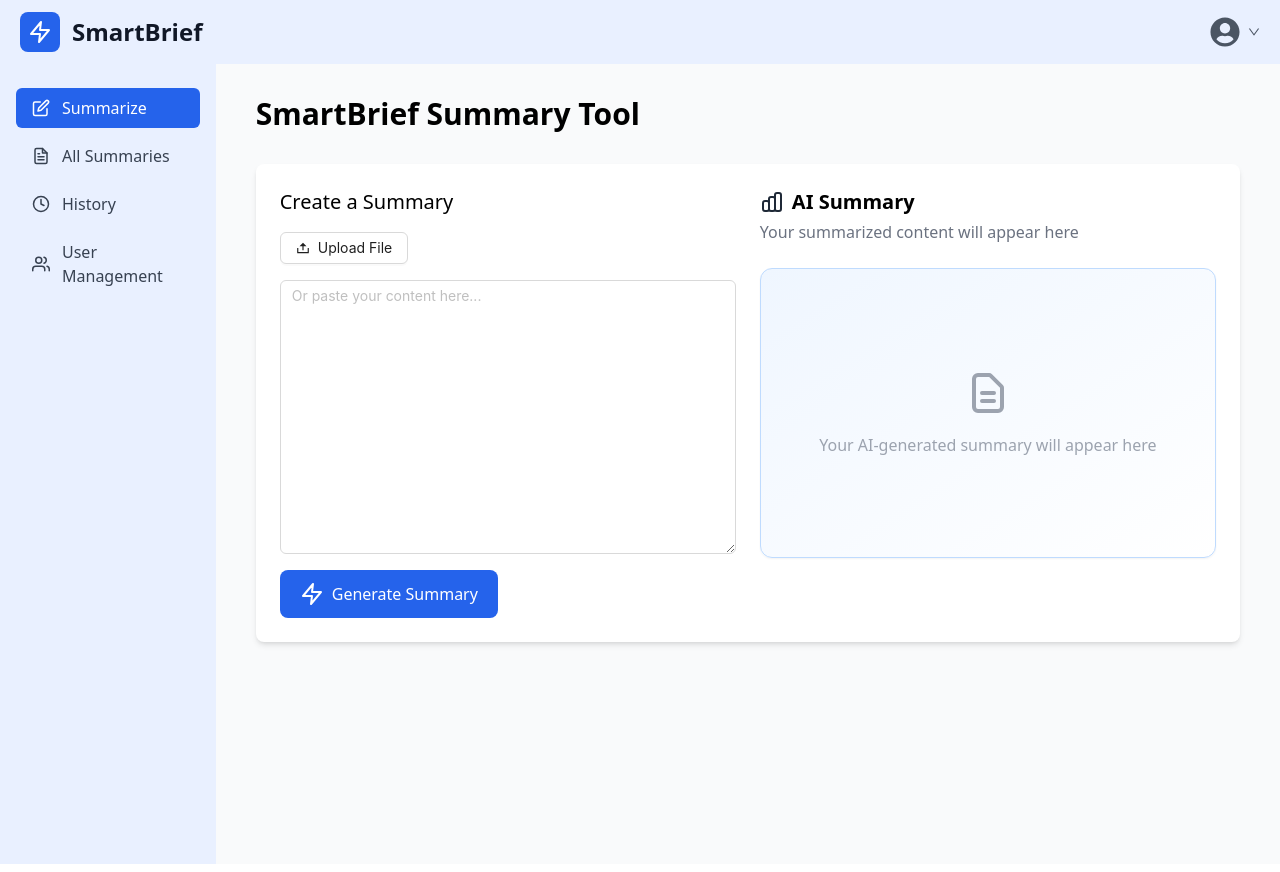
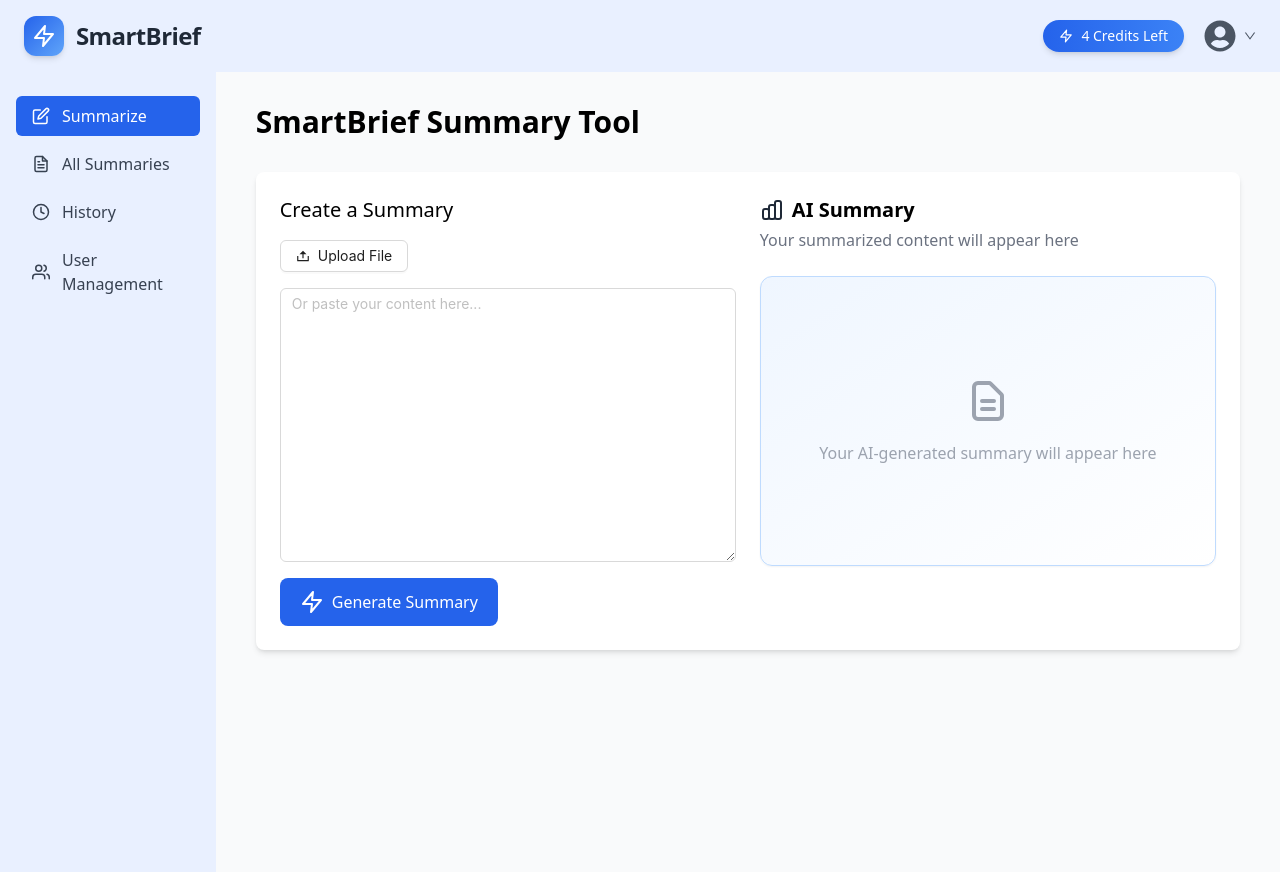
Before and after one commit to MDTanvirAhmedEmon/smartBrief, a React (Vite) app: page / in a window 1280 px wide. Built offline with nearby package versions, Linux system fonts and the light colour scheme.

Commit message:
added Credits Left badge

```diff
--- a/src/components/LayoutsComponents/MainHeader.jsx
+++ b/src/components/LayoutsComponents/MainHeader.jsx
@@ -1,11 +1,9 @@
-import { Dropdown, Menu } from 'antd';
+import { Dropdown, Menu, Tooltip } from 'antd';
 import { FiZap } from 'react-icons/fi';
 import { FaUserCircle } from 'react-icons/fa';
 import { DownOutlined } from '@ant-design/icons';
 
 const MainHeader = () => {
-
-
   const handleLogout = () => {
     // Add logout logic here
     console.log("User logged out");
@@ -20,21 +18,32 @@ const MainHeader = () => {
   );
 
   return (
-        <header className="bg-[#e9f0ff] px-5 py-3">
+    <header className="bg-[#e9f0ff] px-6 py-4 shadow-sm">
       <div className="flex justify-between items-center">
         {/* Left - Branding */}
         <div className="flex items-center space-x-3">
-                    <div className="bg-blue-600 p-2 rounded-lg">
+          <div className="bg-gradient-to-br from-blue-600 to-blue-400 p-2 rounded-xl shadow-md">
             <FiZap className="h-6 w-6 text-white" />
           </div>
-                    <h1 className="text-2xl font-bold text-gray-900">SmartBrief</h1>
+          <h1 className="text-2xl font-extrabold text-gray-800 tracking-tight">
+            SmartBrief
+          </h1>
         </div>
 
-                {/* Right - Profile Dropdown */}
-                <div>
+        {/* Right - Credits + Profile */}
+        <div className="flex items-center space-x-5">
+          {/* Credits Badge with Tooltip */}
+          <Tooltip title="Available credits for summarizing content">
+            <div className="flex items-center space-x-2 bg-gradient-to-r from-blue-600 to-blue-500 text-white text-sm font-medium px-4 py-1.5 rounded-full shadow-md">
+              <FiZap className="text-white" />
+              <span>4 Credits Left</span>
+            </div>
+          </Tooltip>
+
+          {/* Profile Dropdown */}
           <Dropdown overlay={menu} trigger={["click"]} placement="bottomRight">
             <div className="flex items-center space-x-2 cursor-pointer">
-                            <FaUserCircle size={30} className=" text-gray-600" />
+              <FaUserCircle size={32} className="text-gray-600 hover:text-blue-600 transition" />
               <DownOutlined className="text-gray-600 text-xs" />
             </div>
           </Dropdown>
```
Lines whose indentation alone changed are shown as unchanged.
